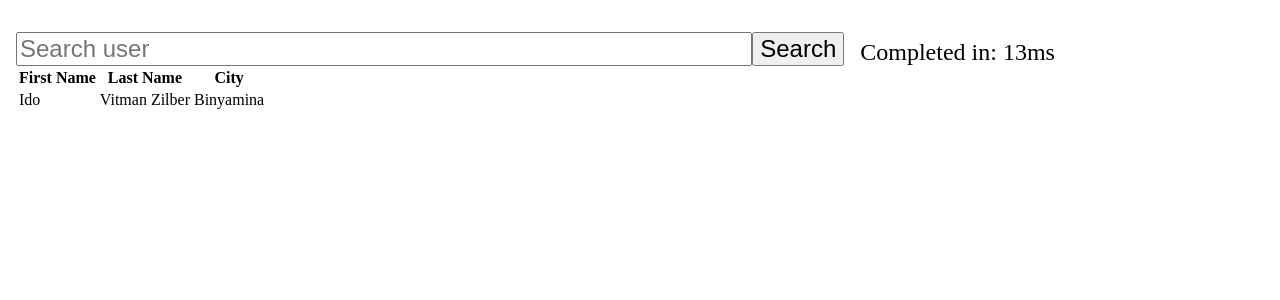
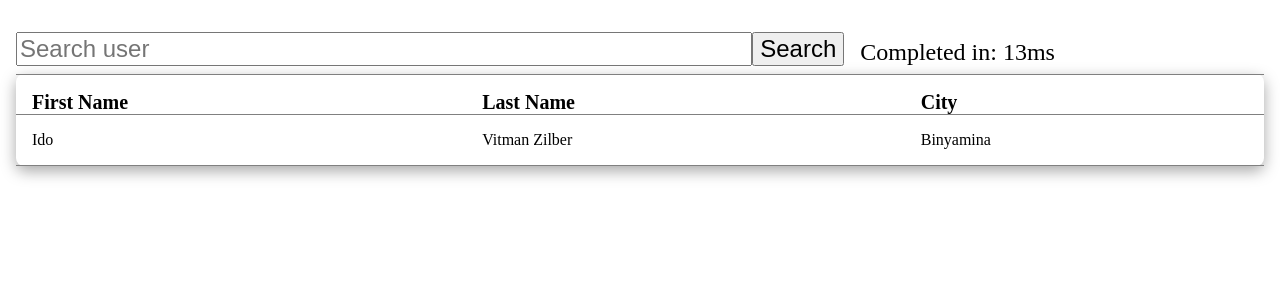
Before and after one commit to idogit123/user-search, a Next.js app in the folder user-search-frontend/: page / in a window 1280 px wide. Shown: the top 300 px of the page. Built offline with nearby package versions, Linux system fonts and the light colour scheme.

Commit message:
Creating a styles folder

```diff
--- a/user-search-frontend/src/components/QuerySection.tsx
+++ b/user-search-frontend/src/components/QuerySection.tsx
@@ -1,4 +1,4 @@
-import styles from './querySection.module.css'
+import styles from '@/styles/querySection.module.css'
 
 export default function QuerySection()
 {
--- a/user-search-frontend/src/components/SearchResults.tsx
+++ b/user-search-frontend/src/components/SearchResults.tsx
@@ -1,8 +1,8 @@
-import styles from './searchResults.module.css'
+import styles from '@/styles/searchResults.module.css'
 
 export default function SearchResults()
 {
-    return <table>
+    return <table id={styles.table}>
         <tr>
             <th>First Name</th>
             <th>Last Name</th>
--- /dev/null
+++ b/user-search-frontend/src/styles/searchResults.module.css
@@ -0,0 +1,23 @@
+#table {
+    margin-top: .5rem;
+    width: 100%;
+    box-shadow: rgba(0, 0, 0, 0.35) 0px 5px 15px;
+    border-radius: .5rem;
+    border-collapse: collapse;
+}
+
+#table th {
+    text-align: left;
+    padding: 1rem 1rem 0 1rem;
+    font-size: 1.25rem;
+}
+
+#table td {
+    padding: 1rem 1rem;
+}
+
+#table tr {
+    padding: 0 1rem;
+    border-top: 1px solid grey;
+    border-bottom: 1px solid grey;
+}
```
Also changed, not shown: user-search-frontend/src/components/searchResults.module.css (deleted), user-search-frontend/src/styles/querySection.module.css (renamed from user-search-frontend/src/components/querySection.module.css).
